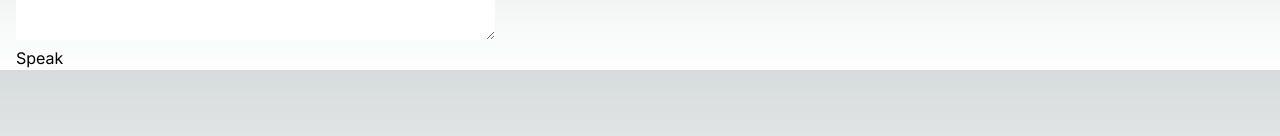
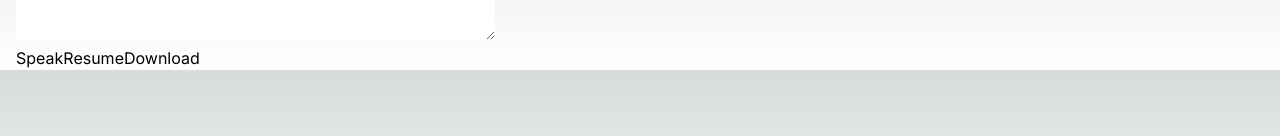
Before and after one commit to san-geetha-s/my-ai-app, a Next.js app: page / in a window 1280 px wide. Shown: the part 168-304 px from the top of the page. Built offline with nearby package versions, Linux system fonts and the light colour scheme.

Commit message:
play pause and downloading the text works fine

```diff
--- a/Components/TextToSpeech.tsx
+++ b/Components/TextToSpeech.tsx
@@ -1,23 +1,57 @@
-import React from 'react';
+// TextToSpeech.tsx
+import React, { useState } from 'react';
 
 interface TextToSpeechProps {
   text: string;
 }
 
 const TextToSpeech: React.FC<TextToSpeechProps> = ({ text }) => {
+  const [isPlaying, setIsPlaying] = useState(false);
+  const [utterance, setUtterance] = useState<SpeechSynthesisUtterance | null>(null);
+
   const speakText = () => {
-    console.log('Text to be spoken:', text); // Log the text before speaking
     if ('speechSynthesis' in window) {
-      const utterance = new SpeechSynthesisUtterance(text);
-      window.speechSynthesis.speak(utterance);
+      const newUtterance = new SpeechSynthesisUtterance(text);
+      setUtterance(newUtterance);
+      window.speechSynthesis.speak(newUtterance);
+      setIsPlaying(true);
     } else {
       console.error('Speech synthesis not supported.');
     }
   };
 
+  const pauseSpeech = () => {
+    if (utterance) {
+      window.speechSynthesis.pause();
+      setIsPlaying(false);
+    }
+  };
+
+  const resumeSpeech = () => {
+    if (utterance) {
+      window.speechSynthesis.resume();
+      setIsPlaying(true);
+    }
+  };
+
+  const downloadSpeech = () => {
+    if (utterance) {
+      const blob = new Blob([text], { type: 'text/plain' });
+      const url = URL.createObjectURL(blob);
+      const a = document.createElement('a');
+      a.href = url;
+      a.download = 'speech.txt';
+      document.body.appendChild(a);
+      a.click();
+      window.URL.revokeObjectURL(url);
+    }
+  };
+
   return (
     <div>
-      <button onClick={speakText}>Speak</button>
+      <button onClick={isPlaying ? pauseSpeech : speakText}>{isPlaying ? 'Pause' : 'Speak'}</button>
+      <button onClick={resumeSpeech} disabled={!isPlaying}>Resume</button>
+      <button onClick={downloadSpeech}>Download</button>
     </div>
   );
 };
```
